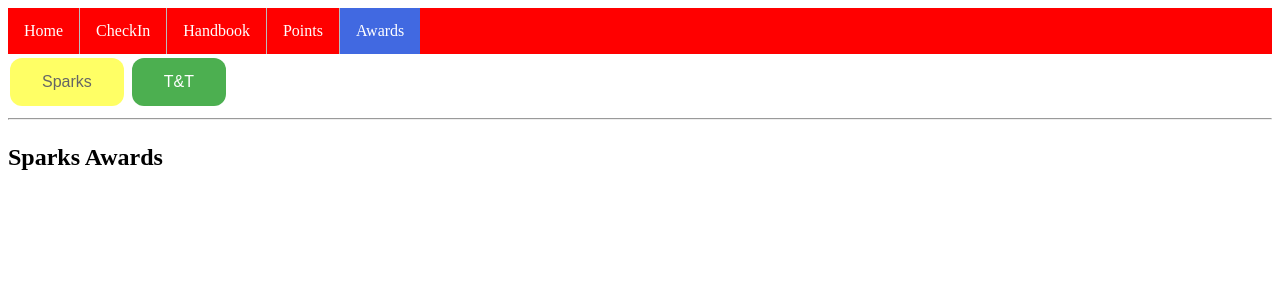
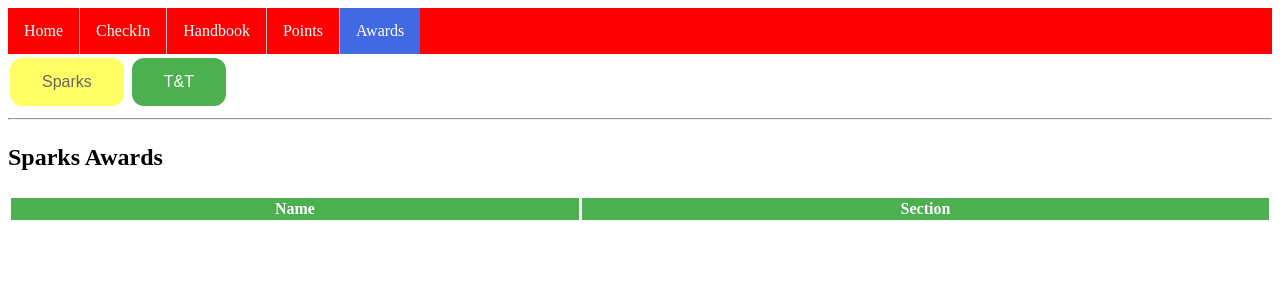
Before and after one commit to slong1t/AwanaRecordKeeping, a Django app: page /AwardsSparks/ in a window 1280 px wide. Shown: the top 300 px of the page. Run offline with Django 3.2, Linux system fonts and the light colour scheme; data comes from the database, SQL or seed files in the repository; both versions use the stored data as it was after the commit; lists and menus that the app fills with data are empty.

Commit message:
Now shows Awards on the Awards Page

```diff
--- a/AwanaRecordKeeping/Awana/views.py
+++ b/AwanaRecordKeeping/Awana/views.py
@@ -42,7 +42,7 @@ def CheckIn(request, club_enum):
         n = MeetingNight(date=next_wednesday())
         n.save()
 
-    club_roll = Clubber.objects.filter(club=club_enum)
+    club_roll = Clubber.objects.filter(club=club_enum).order_by('name')
     present = {}
     uniform_pts = {}
     bible_pts = {}
@@ -56,17 +56,18 @@ def CheckIn(request, club_enum):
         bible = request.POST.getlist("bible[]")
         book = request.POST.getlist("handbook[]")
         visitor = request.POST.getlist("visitor[]")
-        #print (visitor)
         dues = request.POST.getlist("dues[]")
+        print (dues[0])
         i = 0
         for c in club_roll:
             dues_pts[c.name] = dues[i]
             i += 1
-
+        print (dues_pts)
         for child in attendance:
             c = Clubber.objects.get(name=child)
             c.dues = dues_pts[c.name]
             c.save()
+            print (c.name + " dues " + str(c.dues))
             present[c.name] = True
             b = False
             u = False
@@ -194,12 +195,70 @@ def PointsTTBoys(request):
 
 def AwardsSparks(request):
     template = loader.get_template('AwanaRecordKeeping/AwardsSparks.html')
-    context = {}
+    club_roll = Clubber.objects.filter(club='2').order_by('name')
+    spark_chapter = {
+            1 : 'Rank',
+            2 : 'RJ1',
+            3 : 'GJ1',
+            4 : 'RJ2',
+            5 : 'GJ2',
+            6 : 'RJ3',
+            7 : 'GJ3',
+            8 : 'RJ4',
+            9 : 'GJ4',
+        }
+    section = {}
+    for c in club_roll:
+        completed_sections = HandBookPoint.objects.filter(clubber=c,date=datetime.date.today())
+        i = 0
+        for cs in completed_sections:
+            if cs.book == 0 and cs.section == 6:
+                section[c.name + " (" + str(i) + ")"] = BOOK_TYPE_CHOICES[int(cs.book)][1] + ' : ' + spark_chapter[cs.chapter]
+            elif cs.chapter == 1 and cs.section == 8:
+                section[c.name + " (" + str(i) + ")"] = BOOK_TYPE_CHOICES[int(cs.book)][1] + ' : ' + spark_chapter[cs.chapter]
+            elif cs.chapter > 1 and cs.section == 4:
+                section[c.name + " (" + str(i) + ")"] = BOOK_TYPE_CHOICES[int(cs.book)][1] + ' : ' + spark_chapter[cs.chapter]
+            i +=1
+    context = {
+            'section' : section,
+        }
     return HttpResponse(template.render(context,request))
 
 def AwardsTT(request):
     template = loader.get_template('AwanaRecordKeeping/AwardsTT.html')
-    context = {}
+    tt_chapter = {
+        '4' : 'SZ',
+        '5' : 'Unit',
+        '6' : 'Discovery',
+        '7' : 'Discovery',
+        '8' : 'Discovery',
+        '9' : 'Discovery'
+    }
+    club_roll = Clubber.objects.filter(club='3').order_by('name')
+    gsection = {}
+    for c in club_roll:
+        completed_sections = HandBookPoint.objects.filter(clubber=c,date=datetime.date.today())
+        i = 0
+        for cs in completed_sections:
+            if cs.book == 4 and cs.section == 2:
+                gsection[c.name + " (" + str(i) + ")"] = BOOK_TYPE_CHOICES[int(cs.book)][1] + ' : ' + tt_chapter[str(cs.book)] + str(cs.chapter)
+            elif cs.section == 8:
+                gsection[c.name + " (" + str(i) + ")"] = BOOK_TYPE_CHOICES[int(cs.book)][1] + ' : ' + tt_chapter[str(cs.book)] + str(cs.chapter)
+            i += 1
+
+    club_roll = Clubber.objects.filter(club='4').order_by('name')
+    bsection = {}
+    for c in club_roll:
+        completed_sections = HandBookPoint.objects.filter(clubber=c,date=datetime.date.today())
+        i = 0
+        for cs in completed_sections:
+            bsection[c.name + " :" + str(i)] = BOOK_TYPE_CHOICES[int(cs.book)][1] + ' : ' + tt_chapter[str(cs.book)] + str(cs.chapter) + " : " + str(cs.section)
+            i +=1
+
+    context = {
+            'gsection' : gsection,
+            'bsection' : bsection,
+        }
     return HttpResponse(template.render(context,request))
 
 def HandBook(request, club_enum):
--- a/AwanaRecordKeeping/AwanaRecordKeeping/templates/AwanaRecordKeeping/AwardsSparks.html
+++ b/AwanaRecordKeeping/AwanaRecordKeeping/templates/AwanaRecordKeeping/AwardsSparks.html
@@ -21,6 +21,19 @@
 <form id="awana-form" name="awanaForm" action="/AwardsSparks/"
 	method="post">
 	{% csrf_token %}
+	<table>
+		<tr>
+			<th><div><span>Name</span></div></th>
+			<th><div><span>Section</span></div></th>
+		</tr>
+
+		{% if section %} {% for s in section %}
+		<tr>
+			<td>{{s}}</td><td>{{section|get_item:s}}</td>
+		</tr>
+		{% endfor %} {% endif %}
+	</table>
+
 </form>
 
 {% endblock %}
--- a/AwanaRecordKeeping/AwanaRecordKeeping/templates/AwanaRecordKeeping/CheckInCubbies.html
+++ b/AwanaRecordKeeping/AwanaRecordKeeping/templates/AwanaRecordKeeping/CheckInCubbies.html
@@ -51,7 +51,7 @@
 					{% else %}
 						<td><input type="checkbox" name="attend[]" value='{{cname}}'><br></td>
 					{% endif %}
-					<td><input id='{{cname}}' type="number" name="dues[]" value='{{dues|get_item:cname}}' min="0.00" max="200.00" step="0.25"><br></td>
+					<td><input id='{{cname}}' type="number" name="dues[]" value='{{dues|get_item:cname}}' min="0.00" max="200.00"  step="any"><br></td>
 				</tr>
 			{% endfor %}
 		{% endif %}
--- a/AwanaRecordKeeping/AwanaRecordKeeping/templates/AwanaRecordKeeping/CheckInPuggles.html
+++ b/AwanaRecordKeeping/AwanaRecordKeeping/templates/AwanaRecordKeeping/CheckInPuggles.html
@@ -50,7 +50,7 @@
 					{% else %}
 						<td><input type="checkbox" name="attend[]" value='{{cname}}'><br></td>
 					{% endif %}
-					<td><input id='{{cname}}' type="number" name="dues[]" value='{{dues|get_item:cname}}' min="0.00" max="200.00" step="0.25"><br></td>
+					<td><input id='{{cname}}' type="number" name="dues[]" value='{{dues|get_item:cname}}' min="0.00" max="200.00" step="any"><br></td>
 				</tr>
 			{% endfor %}
 		{% endif %}
--- a/AwanaRecordKeeping/AwanaRecordKeeping/templates/AwanaRecordKeeping/CheckInSparks.html
+++ b/AwanaRecordKeeping/AwanaRecordKeeping/templates/AwanaRecordKeeping/CheckInSparks.html
@@ -75,7 +75,7 @@
 					{% else %}
 						<td><input type="checkbox" name="visitor[]" value='{{cname}}'><br></td>
 					{% endif %}
-					<td><input id='{{cname}}' type="number" name="dues[]" value='{{dues|get_item:cname}}' min="0.00" max="200.00" step="0.25"><br></td>
+					<td><input id='{{cname}}' type="number" name="dues[]" value='{{dues|get_item:cname}}' min="0.00" max="200.00" step="any"><br></td>
 				</tr>
 			{% endfor %}
 		{% endif %}
--- a/AwanaRecordKeeping/AwanaRecordKeeping/templates/AwanaRecordKeeping/CheckInTTBoys.html
+++ b/AwanaRecordKeeping/AwanaRecordKeeping/templates/AwanaRecordKeeping/CheckInTTBoys.html
@@ -74,7 +74,7 @@
 					{% else %}
 						<td><input type="checkbox" name="visitor[]" value='{{cname}}'><br></td>
 					{% endif %}
-					<td><input id='{{cname}}' type="number" name="dues[]" value='{{dues|get_item:cname}}' min="0.00" max="200.00" step="0.25"><br></td>
+					<td><input id='{{cname}}' type="number" name="dues[]" value='{{dues|get_item:cname}}' min="0.00" max="200.00" step="any"><br></td>
 				</tr>
 			{% endfor %}
 		{% endif %}
--- a/AwanaRecordKeeping/AwanaRecordKeeping/templates/AwanaRecordKeeping/CheckInTTGirls.html
+++ b/AwanaRecordKeeping/AwanaRecordKeeping/templates/AwanaRecordKeeping/CheckInTTGirls.html
@@ -74,7 +74,7 @@
 					{% else %}
 						<td><input type="checkbox" name="visitor[]" value='{{cname}}'><br></td>
 					{% endif %}
-					<td><input id='{{cname}}' type="number" name="dues[]" value='{{dues|get_item:cname}}' min="0.00" max="200.00" step="0.25"><br></td>
+					<td><input id='{{cname}}' type="number" name="dues[]" value='{{dues|get_item:cname}}' min="0.00" max="200.00"  step="any"><br></td>
 				</tr>
 			{% endfor %}
 		{% endif %}
```
Also changed, not shown: AwanaRecordKeeping/AwanaRecordKeeping/templates/AwanaRecordKeeping/AwardsTT.html (+25 -0 lines), AwanaRecordKeeping/ToDo.txt (+11 -0 lines), AwanaRecordKeeping/db.sqlite3.
